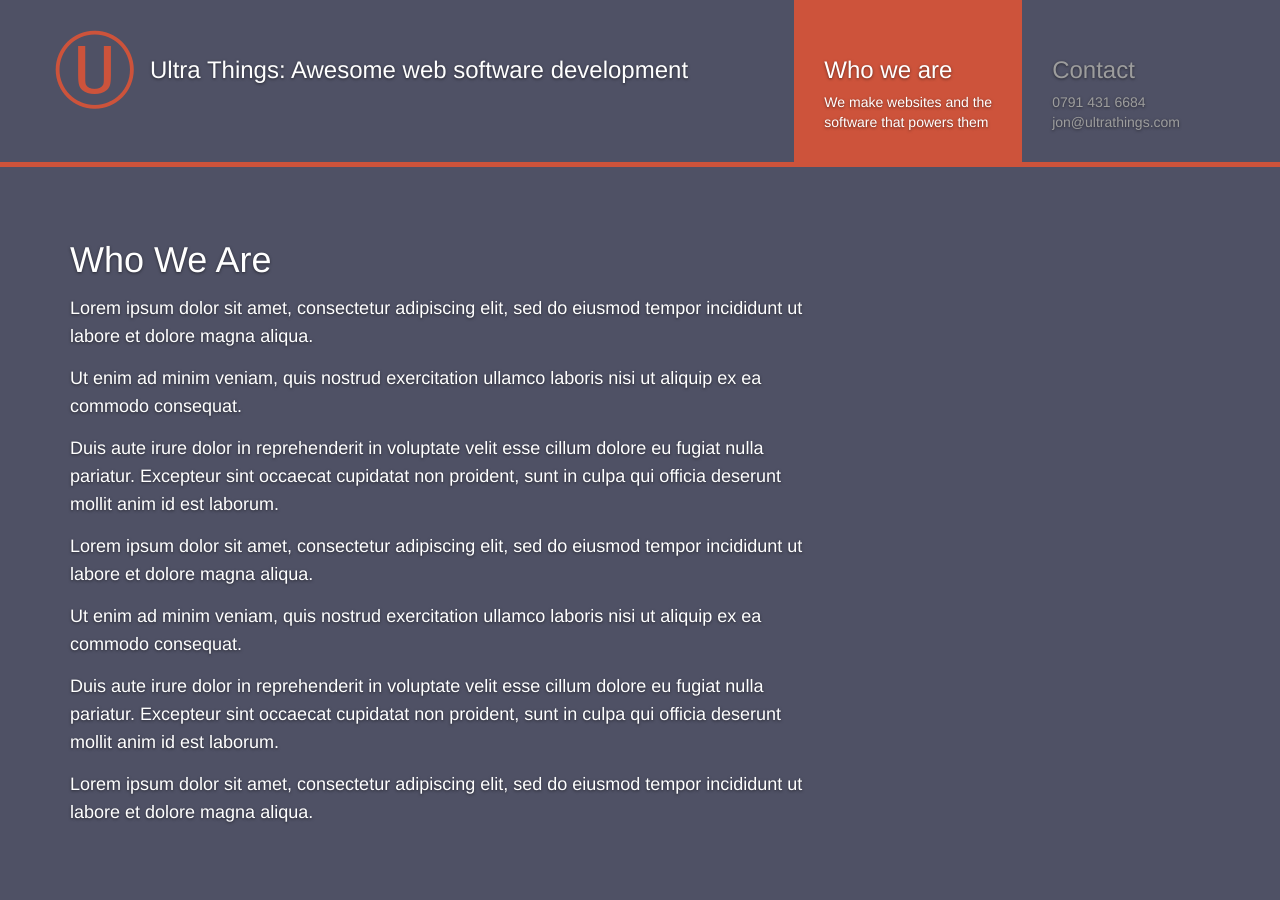
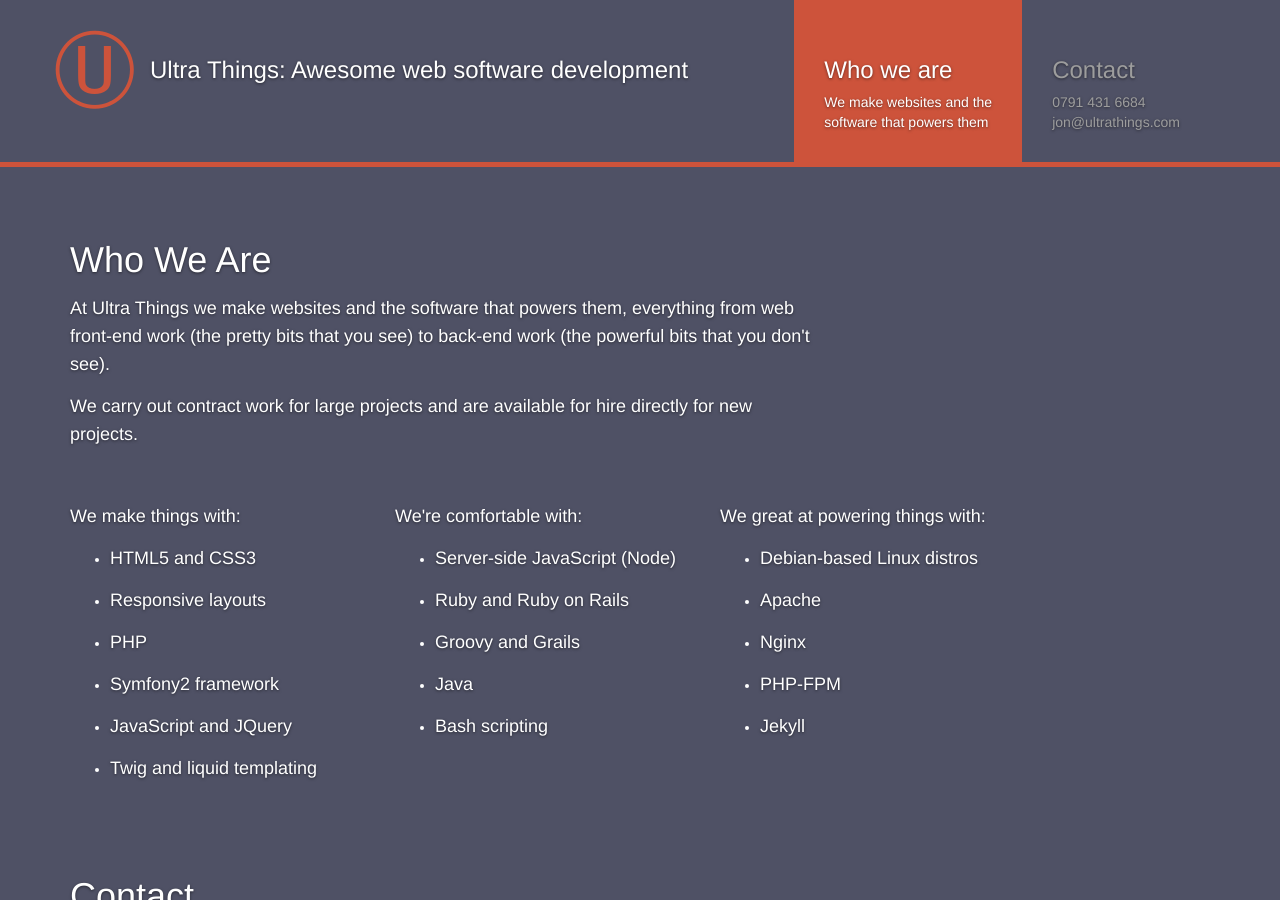
Before and after one commit to webignition/ultrathings.com, a Jekyll site: the page built from index.html, in a window 1280 px wide and 900 px high. Built offline with Jekyll 4.4.1, drawn with Linux system fonts in a browser that asks for light colours; nearby versions of some CDN libraries; comment, search, counter and statistics services are not loaded.

Commit message:
Initial content (without responsive magic(

```diff
--- a/_layouts/home.html
+++ b/_layouts/home.html
@@ -54,41 +54,95 @@
             <h1 id="whoweare">Who We Are</h1>
 
             <p>
-                Lorem ipsum dolor sit amet, consectetur adipiscing elit, sed do eiusmod tempor incididunt ut labore et
-                dolore magna aliqua.
+                At Ultra Things we make websites and the software that powers them, everything from web front-end work
+                (the pretty bits that you see) to back-end work (the powerful bits that you don't see).
             </p>
 
             <p>
-                Ut enim ad minim veniam, quis nostrud exercitation ullamco laboris nisi ut aliquip ex ea commodo
-                consequat.
+                We carry out contract work for large projects and are available for hire directly for new projects.
             </p>
 
+        </div>
+
+        <div class="col-lg-10">
+            <div class="row lists">
+                <div class="col-lg-4">
                     <p>
-                Duis aute irure dolor in reprehenderit in voluptate velit esse cillum dolore eu fugiat nulla pariatur.
-                Excepteur sint occaecat cupidatat non proident, sunt in culpa qui officia deserunt mollit anim id est
-                laborum.
+                        We make things with:
                     </p>
 
+                    <ul>
+                        <li>
+                            <p>HTML5 and CSS3</p>
+                        </li>
+                        <li>
+                            <p>Responsive layouts</p>
+                        </li>
+                        <li>
+                            <p>PHP</p>
+                        </li>
+                        <li>
+                            <p>Symfony2 framework</p>
+                        </li>
+                        <li>
+                            <p>JavaScript and JQuery</p>
+                        </li>
+                        <li>
+                            <p>Twig and liquid templating</p>
+                        </li>
+                    </ul>
+                </div>
+
+                <div class="col-lg-4">
                     <p>
-                Lorem ipsum dolor sit amet, consectetur adipiscing elit, sed do eiusmod tempor incididunt ut labore et
-                dolore magna aliqua.
+                        We're comfortable with:
                     </p>
 
+                    <ul>
+                        <li>
+                            <p>Server-side JavaScript (Node)</p>
+                        </li>
+                        <li>
+                            <p>Ruby and Ruby on Rails</p>
+                        </li>
+                        <li>
+                            <p>Groovy and Grails</p>
+                        </li>
+                        <li>
+                            <p>Java</p>
+                        </li>
+                        <li>
+                            <p>Bash scripting</p>
+                        </li>
+                    </ul>
+                </div>
+
+                <div class="col-lg-4">
                     <p>
-                Ut enim ad minim veniam, quis nostrud exercitation ullamco laboris nisi ut aliquip ex ea commodo
-                consequat.
+                        We great at powering things with:
                     </p>
 
-            <p>
-                Duis aute irure dolor in reprehenderit in voluptate velit esse cillum dolore eu fugiat nulla pariatur.
-                Excepteur sint occaecat cupidatat non proident, sunt in culpa qui officia deserunt mollit anim id est
-                laborum.
-            </p>
+                    <ul>
+                        <li>
+                            <p>Debian-based Linux distros</p>
+                        </li>
+                        <li>
+                            <p>Apache</p>
+                        </li>
+                        <li>
+                            <p>Nginx</p>
+                        </li>
+                        <li>
+                            <p>PHP-FPM</p>
+                        </li>
+                        <li>
+                            <p>Jekyll</p>
+                        </li>
+                    </ul>
+                </div>
+            </div>
 
-            <p>
-                Lorem ipsum dolor sit amet, consectetur adipiscing elit, sed do eiusmod tempor incididunt ut labore et
-                dolore magna aliqua.
-            </p>
+
         </div>
     </div>
 </div>
--- a/assets/css/main.css
+++ b/assets/css/main.css
@@ -106,3 +106,7 @@
 .h-card span {
     display: block;
 }
+
+.lists {
+    margin-top: 40px;
+}
```
Lines whose indentation alone changed are shown as unchanged.
